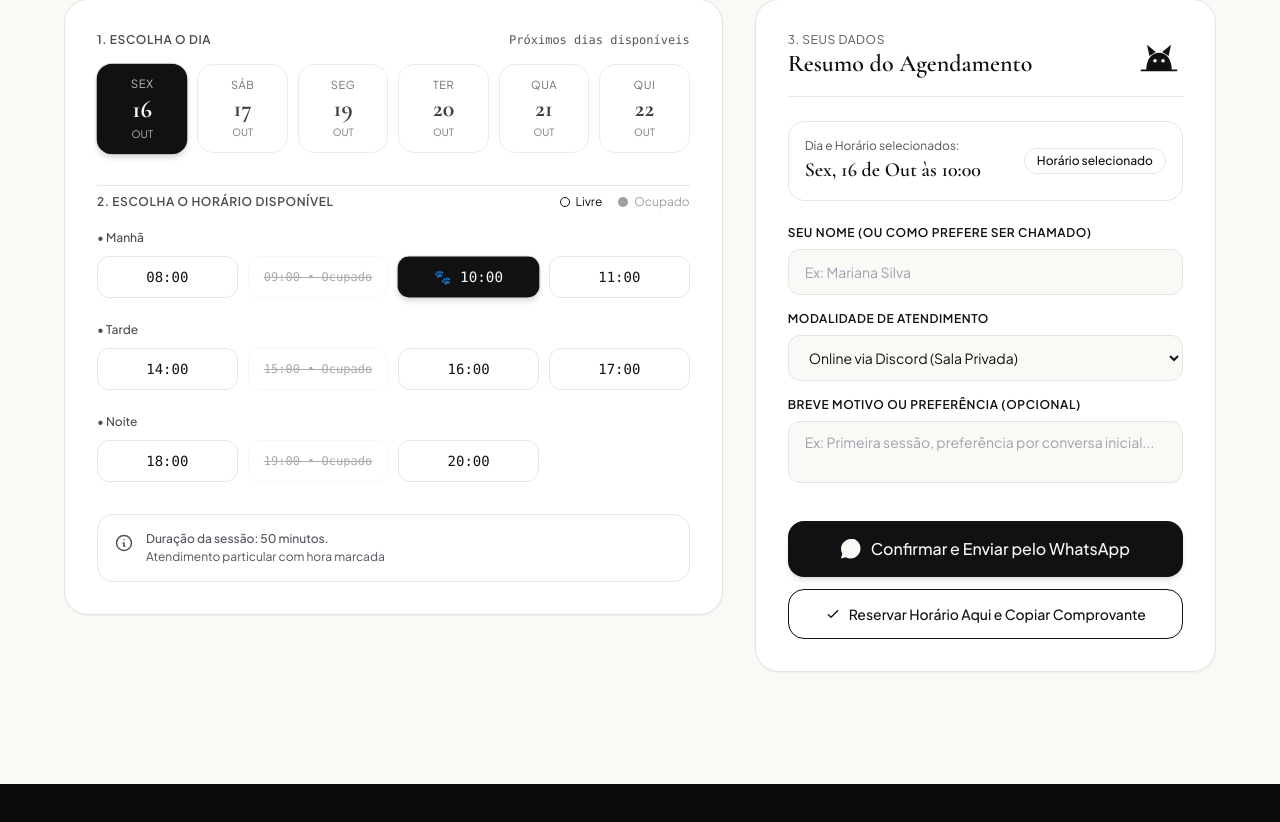
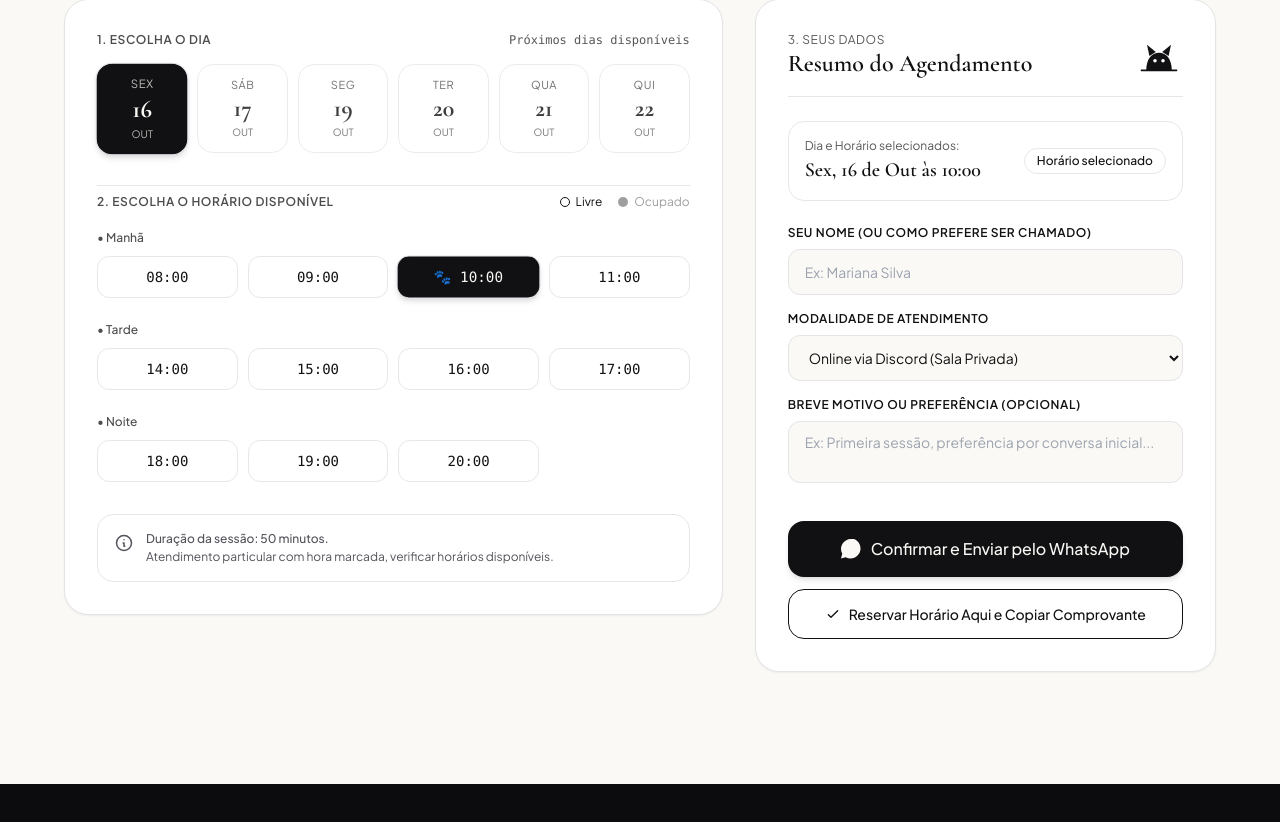
Before and after one commit to Lucaxxs1lvadv/sitepsi, a plain HTML site: page index.html in a window 1280 px wide. Shown: the part 2760-3582 px from the top of the page. Drawn offline with nearby package versions, Linux system fonts and the light colour scheme.

Commit message:
melhorias

```diff
--- a/index.html
+++ b/index.html
@@ -257,7 +257,7 @@
             discordUrl: "https://discord.gg/PtjhGh35",
             discordUser: "Clinica PsiPsi",
             enderecoPresencial: "R. Chiden Kalil, 428 - Jardim Santa Helena, Bocaiúva do Sul - PR, 83453-054",
-            valorInfo: "Atendimento particular com hora marcada"
+            valorInfo: "Atendimento particular com hora marcada, verificar horários disponíveis.",
         };
     </script>
 
@@ -286,8 +286,8 @@
                     </svg>
                 </div>
                 <div>
-                    <span id="navPsiName" class="font-serif text-xl sm:text-2xl font-semibold tracking-tight block leading-none">Dra. Helena Vasconcelos</span>
-                    <span id="navPsiCrp" class="text-xs opacity-70 tracking-widest uppercase mt-0.5 block">CRP 06/184920</span>
+                    <span id="navPsiName" class="font-serif text-xl sm:text-2xl font-semibold tracking-tight block leading-none">Dra. Camili Ribeiro</span>
+                    <span id="navPsiCrp" class="text-xs opacity-70 tracking-widest uppercase mt-0.5 block">CRP 08/48173</span>
                 </div>
             </a>
 
@@ -828,7 +828,7 @@
                                 <option value="Online via Discord (Sala Privada)">Online via Discord (Sala Privada)</option>
                                 <option value="Online via Google Meet (Vídeo)">Online via Google Meet (Vídeo)</option>
                                 <option value="Online via WhatsApp Vídeo">Online via WhatsApp Vídeo</option>
-                                <option value="Presencial (Consultório SP)">Presencial (Consultório)</option>
+                                <option value="Presencial (Consultório)">Presencial (Consultório)</option>
                             </select>
                         </div>
 
@@ -855,7 +855,7 @@
                             <span>Confirmar e Enviar pelo WhatsApp</span>
                         </button>
 
-                        <button onclick="reserveDirectlyInApp()" class="theme-btn-outline-primary w-full py-3.5 px-5 rounded-2xl font-medium text-xs sm:text-sm flex items-center justify-center gap-2">
+                        <button onclick="copyAppointmentSummary()" class="theme-btn-outline-primary w-full py-3.5 px-5 rounded-2xl font-medium text-xs sm:text-sm flex items-center justify-center gap-2">
                             <svg class="w-4 h-4" fill="none" stroke="currentColor" viewBox="0 0 24 24">
                                 <path stroke-linecap="round" stroke-linejoin="round" stroke-width="2" d="M5 13l4 4L19 7"/>
                             </svg>
@@ -1005,7 +1005,7 @@
                     </div>
                     <div>
                         <span class="text-xs uppercase tracking-wider opacity-70 block">Consultório Presencial & Atendimento Global Online</span>
-                        <p id="footerAddressText" class="font-serif text-xl font-medium">Av. Paulista, 1400 - Conj. 82, São Paulo - SP</p>
+                        <p id="footerAddressText" class="font-serif text-xl font-medium"> R. Chiden Kalil, 428 - Jardim Santa Helena, Bocaiúva do Sul - PR, 83453-054</p>
                     </div>
                 </div>
 
@@ -1186,14 +1186,14 @@
         let selectedDayIndex = 0;
         let selectedTimeSlot = null;
         // Horários ocupados simulados + agendados pelo usuário na sessão
-        let bookedSlotsMap = {
+        /*let bookedSlotsMap = {
             "0": ["09:00", "15:00", "19:00"],
             "1": ["10:00", "14:00"],
             "2": ["08:00", "16:00", "18:00"],
             "3": ["11:00", "15:00"],
             "4": ["09:00", "17:00", "20:00"],
             "5": ["10:00", "11:00", "14:00"]
-        };
+        };*/
 
         function generateUpcomingDays() {
             availableDays = [];
@@ -1215,7 +1215,77 @@
             }
         }
 
-        function renderDaysGrid() {
+        //Função nova para teste
+       function renderDaysGrid() {
+            const container = document.getElementById('daysGridContainer');
+            container.innerHTML = '';
+
+            availableDays.forEach((dayObj, idx) => {
+                const isSelected = idx === selectedDayIndex;
+                const btn = document.createElement('button');
+                btn.type = 'button';
+                btn.onclick = () => selectDay(idx); // <-- Garanta que esta linha está aqui
+                btn.className = `p-3 rounded-2xl border text-center flex flex-col items-center justify-center gap-0.5 focus:outline-none ${
+                    isSelected
+                        ? 'theme-btn-primary shadow-md scale-[1.03]'
+                        : 'border-current/20 hover:border-current/60 opacity-80 hover:opacity-100'
+                }`;
+                btn.innerHTML = `
+                    <span class="text-[11px] uppercase tracking-wider opacity-75">${dayObj.dayName}</span>
+                    <span class="font-serif text-2xl font-bold leading-none my-0.5">${dayObj.dayNumber}</span>
+                    <span class="text-[10px] uppercase opacity-70">${dayObj.monthName}</span>
+                `;
+                container.appendChild(btn);
+            });
+        }
+
+        function renderTimeSlots() {
+            const container = document.getElementById('timeSlotsContainer');
+            container.innerHTML = '';
+
+            Object.keys(scheduleTemplate).forEach(periodName => {
+                const slots = scheduleTemplate[periodName];
+                const periodWrapper = document.createElement('div');
+                periodWrapper.className = 'space-y-2.5';
+
+                const periodHeader = document.createElement('div');
+                periodHeader.className = 'flex items-center gap-2 text-xs font-medium opacity-75';
+                periodHeader.innerHTML = `<span>• ${periodName}</span>`;
+                periodWrapper.appendChild(periodHeader);
+
+                const grid = document.createElement('div');
+                grid.className = 'grid grid-cols-2 sm:grid-cols-4 gap-2.5';
+
+                slots.forEach(timeStr => {
+                    const isSelected = selectedTimeSlot === timeStr;
+
+                    const slotBtn = document.createElement('button');
+                    slotBtn.type = 'button';
+                    slotBtn.onclick = () => selectTimeSlot(timeStr);
+                    slotBtn.className = `py-2.5 px-3 rounded-xl border text-xs sm:text-sm font-mono font-medium focus:outline-none ${
+                        isSelected
+                            ? 'theme-btn-primary shadow-md scale-[1.02]'
+                            : 'border-current/25 hover:border-current'
+                    }`;
+                    slotBtn.innerHTML = isSelected ? `🐾 ${timeStr}` : timeStr;
+                    grid.appendChild(slotBtn);
+                });
+
+                periodWrapper.appendChild(grid);
+                container.appendChild(periodWrapper);
+            });
+        }
+
+        function selectDay(idx) {
+            selectedDayIndex = idx;
+            renderDaysGrid();
+            renderTimeSlots();
+            updateAppointmentSummary();
+            hideBookingFeedback();
+        }
+
+
+        /*function renderDaysGrid() {
             const container = document.getElementById('daysGridContainer');
             container.innerHTML = '';
 
@@ -1282,9 +1352,9 @@
                 periodWrapper.appendChild(grid);
                 container.appendChild(periodWrapper);
             });
-        }
-
-        function selectDay(idx) {
+        }*/
+
+        /*function selectDay(idx) {
             selectedDayIndex = idx;
             // Se o horário selecionado estiver ocupado no novo dia, limpa
             const busyForDay = bookedSlotsMap[String(selectedDayIndex)] || [];
@@ -1294,7 +1364,7 @@
             renderDaysGrid();
             renderTimeSlots();
             updateAppointmentSummary();
-        }
+        }*/
 
         function selectTimeSlot(timeStr) {
             selectedTimeSlot = timeStr;
@@ -1365,25 +1435,16 @@
             window.open(whatsappUrl, '_blank', 'noopener,noreferrer');
         }
 
-        function reserveDirectlyInApp() {
+        function copyAppointmentSummary() {
             const data = validateBookingInputs();
             if (!data) return;
 
-            // Marca o horário como reservado na interface
-            const key = String(selectedDayIndex);
-            if (!bookedSlotsMap[key]) bookedSlotsMap[key] = [];
-            bookedSlotsMap[key].push(data.timeStr);
-
             const summaryCopy = `Pré-Agendamento Psicoterapia - ${CONFIG_PSICOLOGA.nome} (${CONFIG_PSICOLOGA.crp}) | Paciente: ${data.patientName} | Data: ${data.dateStr} às ${data.timeStr} | Modalidade: ${data.modality}`;
+
             copyTextToClipboard(summaryCopy);
 
-            selectedTimeSlot = null;
-            renderTimeSlots();
-            updateAppointmentSummary();
-
-            showBookingFeedback(`🤍 Horário (${data.dateStr} às ${data.timeStr}) pré-reservado para ${data.patientName}! O comprovante também foi copiado para sua área de transferência.`);
-        }
-
+            showBookingFeedback(`🤍 Resumo do agendamento copiado para a sua área de transferência!`);
+        }
         /* --------------------------------------------------------------------------
            5. COPIAR CARTÃO DE CONTATO (COMPATÍVEL COM IFRAME)
            -------------------------------------------------------------------------- */
```
